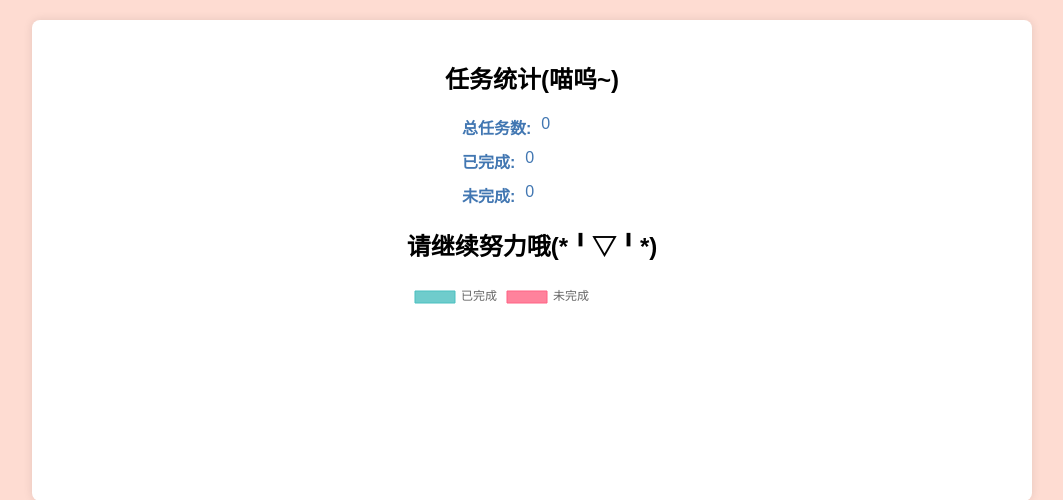
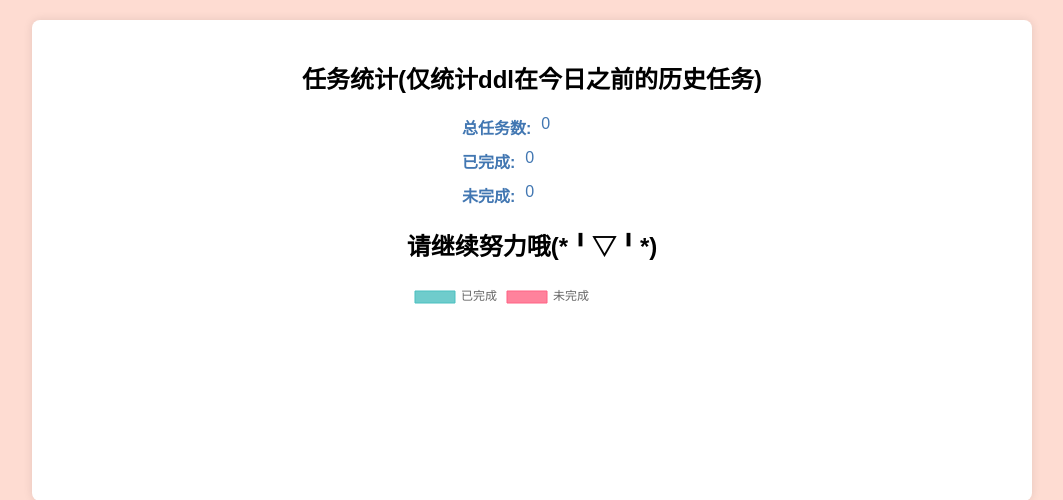
Before and after one commit to Carbon231/ddling, a Django app: page /record/ in a window 1280 px wide. Shown: the part 245-745 px from the top of the page, without its empty margins (108-1171 px from the left). Run offline with Django 3.2, Linux system fonts and the light colour scheme; the visitor is signed in with stand-in values (Sample User, id 1).

Commit message:
v13_add_tip_and_clear_data

```diff
--- a/content/template/record.html
+++ b/content/template/record.html
@@ -21,7 +21,7 @@
     </header>
     <main>
         <section id="taskStats">
-            <h2 style= "color:black;">任务统计(喵呜~)</h2>
+            <h2 style= "color:black;">任务统计(仅统计ddl在今日之前的历史任务)</h2>
             <div class="stat">
                 <span class="label">总任务数: </span>
                 <span class="value" id="totalTasks">{{total}} </span>
```
Also changed, not shown: db.sqlite3.
